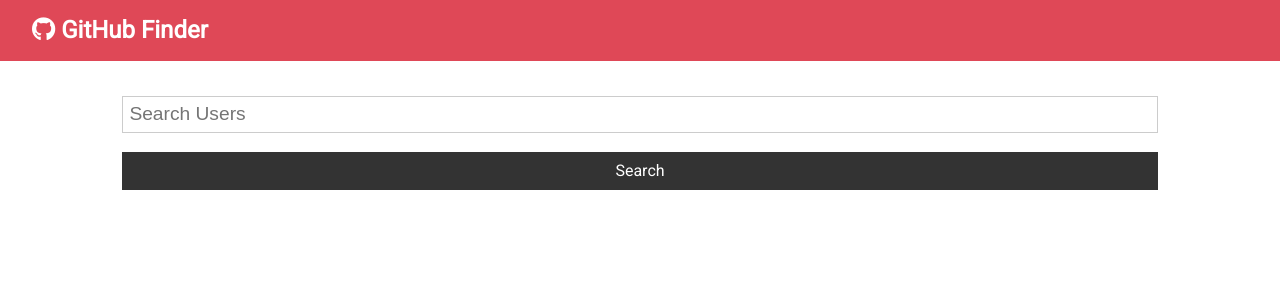
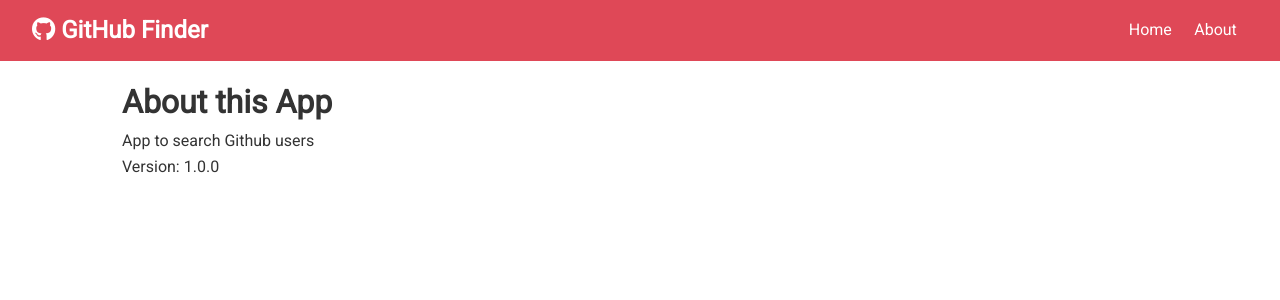
Before and after one commit to ayodele-olufemi/github-finder, a React (Create React App) app: page /about in a window 1280 px wide. Shown: the top 300 px of the page. Built offline with nearby package versions, Linux system fonts and the light colour scheme.

Commit message:
Add routing

```diff
--- a/package.json
+++ b/package.json
@@ -9,6 +9,7 @@
     "axios": "^0.21.1",
     "react": "^17.0.1",
     "react-dom": "^17.0.1",
+    "react-router-dom": "^5.2.0",
     "react-scripts": "4.0.2",
     "web-vitals": "^1.1.0"
   },
--- a/src/App.js
+++ b/src/App.js
@@ -1,14 +1,19 @@
 import React, { Fragment, Component } from "react";
+import { BrowserRouter as Router, Switch, Route } from "react-router-dom";
 import Navbar from "./components/layout/Navbar";
 import Users from "./components/users/Users";
 import Search from "./components/users/Search";
+import About from "./components/Pages/About";
+import Alert from "./components/layout/Alert";
 import axios from "axios";
 import "./App.css";
+import { BrowserRouter } from "react-router-dom";
 
 class App extends Component {
   state = {
     users: [],
     loading: false,
+    alert: null,
   };
 
   searchUsers = async (text) => {
@@ -33,19 +38,45 @@
     this.setState({ users: [], loading: false });
   };
 
+  setAlert = (msg, type) => {
+    this.setState({ alert: { msg: msg, type: type } });
+
+    setTimeout(() => {
+      this.setState({ alert: null });
+    }, 3000);
+  };
+
   render() {
     return (
+      <Router>
         <div className="App">
           <Navbar />
           <div className="container">
+            <Alert alert={this.state.alert} />
+            <Switch>
+              <Route
+                exact
+                path="/"
+                render={(props) => (
+                  <Fragment>
                     <Search
                       searchUsers={this.searchUsers}
                       clearUsers={this.clearUsers}
                       showClear={this.state.users.length > 0 ? true : false}
+                      setAlert={this.setAlert}
                     />
-          <Users loading={this.state.loading} users={this.state.users} />
+                    <Users
+                      loading={this.state.loading}
+                      users={this.state.users}
+                    />
+                  </Fragment>
+                )}
+              />
+              <Route exact path="/about" component={About} />
+            </Switch>
           </div>
         </div>
+      </Router>
     );
   }
 }
--- /dev/null
+++ b/src/components/Pages/About.js
@@ -0,0 +1,13 @@
+import React, { Fragment } from "react";
+
+const About = () => {
+  return (
+    <Fragment>
+      <h1>About this App</h1>
+      <p>App to search Github users</p>
+      <p>Version: 1.0.0</p>
+    </Fragment>
+  );
+};
+
+export default About;
--- /dev/null
+++ b/src/components/layout/Alert.js
@@ -0,0 +1,13 @@
+import React from "react";
+
+const Alert = ({ alert }) => {
+  return (
+    alert !== null && (
+      <div className={`alert alert-${alert.type}`}>
+        <i className="fas fa-info-circle"></i> {alert.msg}
+      </div>
+    )
+  );
+};
+
+export default Alert;
--- a/src/components/layout/Navbar.js
+++ b/src/components/layout/Navbar.js
@@ -1,5 +1,6 @@
 import React from "react";
 import PropTypes from "prop-types";
+import { Link } from "react-router-dom";
 
 const Navbar = ({ icon, title }) => {
   return (
@@ -7,6 +8,14 @@
       <h1>
         <i className={icon}></i> {title}
       </h1>
+      <ul>
+        <li>
+          <Link to="/">Home</Link>
+        </li>
+        <li>
+          <Link to="/about">About</Link>
+        </li>
+      </ul>
     </nav>
   );
 };
--- a/src/components/users/Search.js
+++ b/src/components/users/Search.js
@@ -10,16 +10,21 @@
     searchUsers: PropTypes.func.isRequired,
     clearUsers: PropTypes.func.isRequired,
     showClear: PropTypes.bool.isRequired,
+    setAlert: PropTypes.func.isRequired,
   };
 
   onChange = (e) => {
-    this.setState({ text: e.target.value });
+    this.setState({ [e.target.name]: e.target.value });
   };
 
   onSubmit = (e) => {
     e.preventDefault();
-    this.props.searchUsers(this.state.text);
-    this.setState({ text: "" });
+    if (this.state.text === "") {
+      this.props.setAlert("Please enter something to search", "light");
+    } else {
+      this.props.searchUsers(this.state.text);
+      this.setState({ text: "" });
+    }
   };
 
   render() {
```
Also changed, not shown: 1 other file (tests, documents, lock files or other folders). Lines whose indentation alone changed are shown as unchanged.
